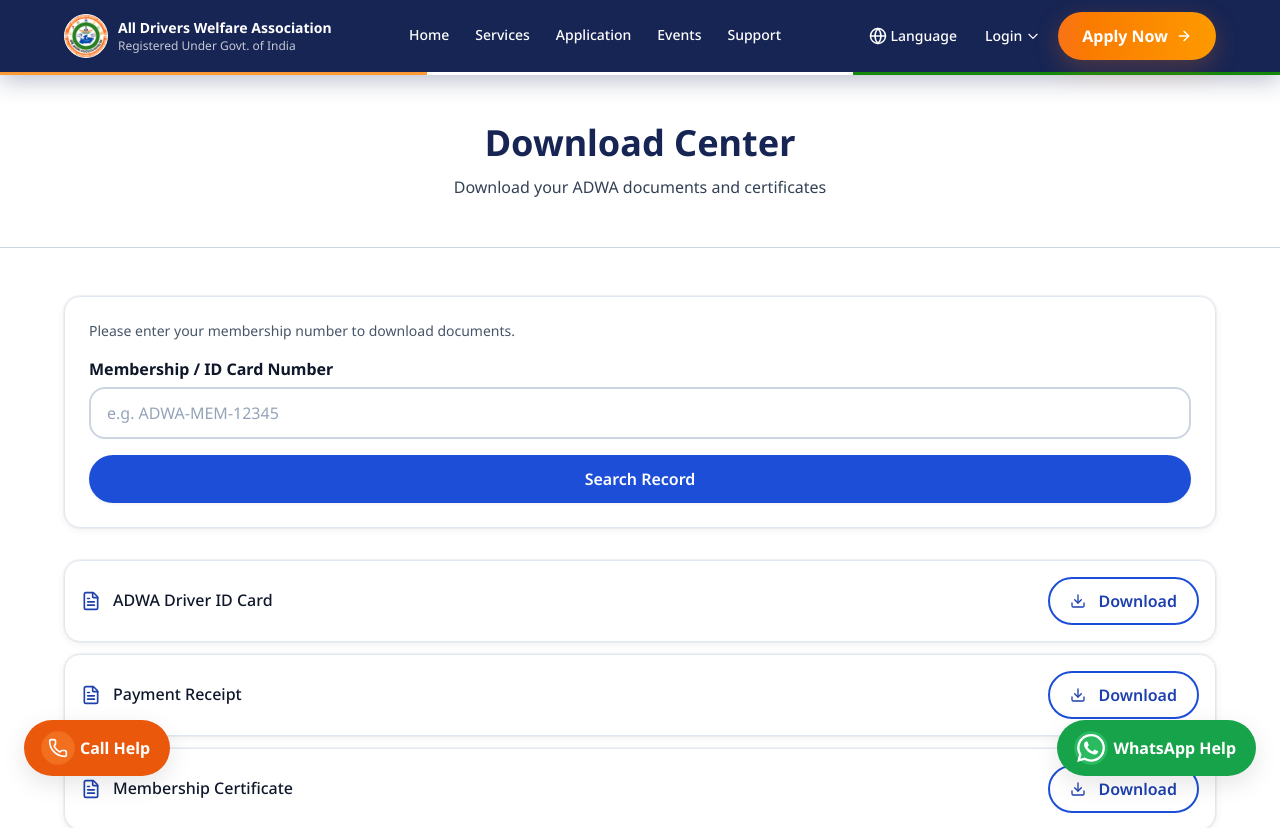
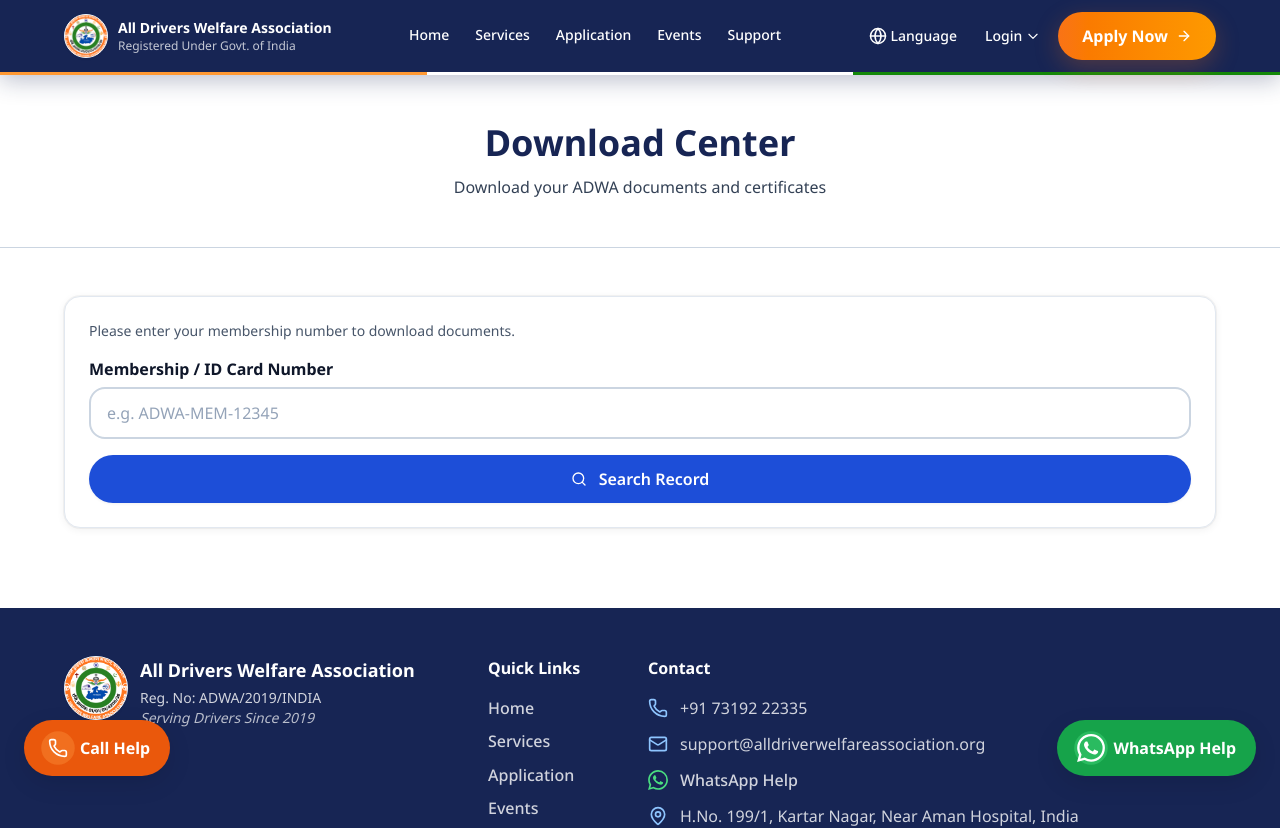
Before and after one commit to Callybre-Pvt-Ltd/ADWA-FE, a React (Vite) app: page /download in a window 1280 px wide. Shown: the top 828 px of the page. Built offline with nearby package versions, Linux system fonts and the light colour scheme.

Commit message:
feat: public download service

```diff
--- /dev/null
+++ b/src/hooks/usePublicDocuments.ts
@@ -0,0 +1,12 @@
+import { useQuery } from '@tanstack/react-query'
+import { publicDocumentsService } from '../services'
+
+export function usePublicDocuments(memberNumber: string, enabled: boolean) {
+  return useQuery({
+    queryKey: ['public-documents', memberNumber],
+    queryFn: () => publicDocumentsService.getDocuments(memberNumber),
+    enabled,
+    staleTime: 0,
+    retry: false,
+  })
+}
--- a/src/i18n/locales/en/pages.json
+++ b/src/i18n/locales/en/pages.json
@@ -340,7 +340,14 @@
     "howStep2Title": "Select Document",
     "howStep2Desc": "Choose the document you want to download.",
     "howStep3Title": "Download PDF",
-    "howStep3Desc": "Click Download to get your document instantly."
+    "howStep3Desc": "Click Download to get your document instantly.",
+    "requiredMsg": "Please enter your membership number.",
+    "notFoundTitle": "Record Not Found",
+    "notFoundMsg": "No membership record found with the provided membership number. Please verify and try again.",
+    "foundFor": "Showing documents for {{name}}",
+    "idCard": "ADWA Driver ID Card",
+    "receipt": "Payment Receipt",
+    "certificate": "Membership Certificate"
   },
   "rules": {
     "title": "Rules & Guidelines",
--- a/src/i18n/locales/hi/pages.json
+++ b/src/i18n/locales/hi/pages.json
@@ -340,7 +340,14 @@
     "howStep2Title": "दस्तावेज़ चुनें",
     "howStep2Desc": "वह दस्तावेज़ चुनें जो आप डाउनलोड करना चाहते हैं।",
     "howStep3Title": "PDF डाउनलोड करें",
-    "howStep3Desc": "अपना दस्तावेज़ तुरंत पाने के लिए डाउनलोड पर क्लिक करें।"
+    "howStep3Desc": "अपना दस्तावेज़ तुरंत पाने के लिए डाउनलोड पर क्लिक करें।",
+    "requiredMsg": "कृपया अपना सदस्यता नंबर दर्ज करें।",
+    "notFoundTitle": "रिकॉर्ड नहीं मिला",
+    "notFoundMsg": "दिए गए सदस्यता नंबर से कोई रिकॉर्ड नहीं मिला। कृपया जाँचें और पुनः प्रयास करें।",
+    "foundFor": "{{name}} के लिए दस्तावेज़ दिखाए जा रहे हैं",
+    "idCard": "ADWA ड्राइवर आईडी कार्ड",
+    "receipt": "भुगतान रसीद",
+    "certificate": "सदस्यता प्रमाणपत्र"
   },
   "rules": {
     "title": "नियम एवं दिशानिर्देश",
--- a/src/pages/public/DownloadPage.tsx
+++ b/src/pages/public/DownloadPage.tsx
@@ -1,49 +1,129 @@
+import { useState } from 'react'
 import { useTranslation } from 'react-i18next'
 import { useForm } from 'react-hook-form'
-import { Download, FileText } from 'lucide-react'
+import { AlertCircle, Download, FileText, Search } from 'lucide-react'
 import { PageHero } from '@/components/shared/PageHero'
 import { Input } from '@/components/ui/input'
 import { Label } from '@/components/ui/label'
 import { Button } from '@/components/ui/button'
+import { usePublicDocuments } from '@/hooks/usePublicDocuments'
+import type { DocumentAvailability } from '@/services/api/publicDocuments.service'
 
 type DownloadForm = { membershipNumber: string }
 
-const DOCUMENTS = [
-  { id: 'id-card', label: 'ADWA Driver ID Card' },
-  { id: 'receipt', label: 'Payment Receipt' },
-  { id: 'certificate', label: 'Membership Certificate' },
-]
-
 export default function DownloadPage() {
   const { t } = useTranslation('pages')
-  const { register, handleSubmit } = useForm<DownloadForm>()
+  const [memberNumber, setMemberNumber] = useState<string | null>(null)
+  const {
+    register,
+    handleSubmit,
+    formState: { errors },
+  } = useForm<DownloadForm>()
+
+  const { data, isLoading, isFetching, isError, refetch } = usePublicDocuments(
+    memberNumber ?? '',
+    !!memberNumber,
+  )
+
+  const onSearch = handleSubmit((form) => {
+    setMemberNumber(form.membershipNumber.trim())
+  })
+
+  const documents: { id: string; label: string; doc: DocumentAvailability }[] = data
+    ? [
+        { id: 'id-card', label: t('downloads.idCard'), doc: data.idCard },
+        { id: 'receipt', label: t('downloads.receipt'), doc: data.paymentReceipt },
+        { id: 'certificate', label: t('downloads.certificate'), doc: data.certificate },
+      ]
+    : []
 
   return (
     <div className="bg-white">
       <PageHero title={t('downloads.title')} subtitle={t('downloads.subtitle')} />
       <section className="section-padding">
         <div className="container-wide max-w-2xl mx-auto">
-          <form onSubmit={handleSubmit(() => {})} className="surface-card p-6 space-y-4 mb-8">
+          <form onSubmit={onSearch} className="surface-card p-6 space-y-4 mb-8">
             <p className="text-sm text-neutral-600">{t('downloads.note')}</p>
             <div>
               <Label htmlFor="membershipNumber">{t('renewal.membershipNumber')}</Label>
-              <Input id="membershipNumber" {...register('membershipNumber')} placeholder={t('renewal.membershipPlaceholder')} className="mt-1" />
+              <Input
+                id="membershipNumber"
+                {...register('membershipNumber', { required: true, minLength: 3 })}
+                placeholder={t('renewal.membershipPlaceholder')}
+                className="mt-1"
+              />
+              {errors.membershipNumber && (
+                <p className="text-sm text-red-600 mt-1">{t('downloads.requiredMsg')}</p>
+              )}
             </div>
-            <Button type="submit" className="w-full">{t('track.searchBtn')}</Button>
+            <Button
+              type="submit"
+              className="w-full"
+              loading={isFetching && !!memberNumber}
+              loadingText={t('common:buttons.searching', 'Searching…')}
+            >
+              <Search className="h-4 w-4 mr-1" /> {t('track.searchBtn')}
+            </Button>
           </form>
+
+          {memberNumber && isLoading && (
+            <div className="surface-card p-6 text-center text-neutral-500">
+              {t('common:buttons.searching', 'Searching…')}
+            </div>
+          )}
+
+          {memberNumber && isError && (
+            <div className="surface-card p-6 text-center mb-8">
+              <AlertCircle className="h-10 w-10 text-red-500 mx-auto" />
+              <h3 className="mt-3 font-bold text-neutral-900">{t('downloads.notFoundTitle')}</h3>
+              <p className="mt-2 text-sm text-neutral-500">{t('downloads.notFoundMsg')}</p>
+              <Button
+                variant="outline"
+                className="mt-4"
+                onClick={() => refetch()}
+                loading={isFetching}
+                loadingText={t('common:buttons.searching', 'Trying again…')}
+              >
+                Try Again
+              </Button>
+            </div>
+          )}
+
+          {data && (
+            <>
+              <p className="mb-4 rounded-xl bg-blue-50 border border-blue-200 px-4 py-3 text-sm text-blue-900">
+                {t('downloads.foundFor', { name: data.fullName })}
+              </p>
               <div className="space-y-3">
-            {DOCUMENTS.map((doc) => (
-              <div key={doc.id} className="surface-card flex items-center justify-between p-4">
-                <div className="flex items-center gap-3">
-                  <FileText className="h-5 w-5 text-royal-700" />
-                  <span className="font-medium text-neutral-900">{doc.label}</span>
+                {documents.map(({ id, label, doc }) => (
+                  <div
+                    key={id}
+                    className="surface-card flex items-center justify-between gap-3 p-4"
+                  >
+                    <div className="flex min-w-0 items-center gap-3">
+                      <FileText className="h-5 w-5 shrink-0 text-royal-700" />
+                      <div className="min-w-0">
+                        <span className="block font-medium text-neutral-900">{label}</span>
+                        {!doc.available && doc.reason && (
+                          <span className="text-xs text-neutral-500">{doc.reason}</span>
+                        )}
                       </div>
-                <Button size="sm" variant="outline">
+                    </div>
+                    <Button
+                      size="sm"
+                      variant="outline"
+                      disabled={!doc.available}
+                      onClick={() => {
+                        if (doc.downloadUrl) window.open(doc.downloadUrl, '_blank')
+                      }}
+                    >
                       <Download className="h-4 w-4 mr-1" /> {t('downloads.download')}
                     </Button>
                   </div>
                 ))}
               </div>
+            </>
+          )}
         </div>
       </section>
     </div>
--- /dev/null
+++ b/src/services/api/publicDocuments.service.ts
@@ -0,0 +1,31 @@
+import { apiClient, unwrapResponse } from './client'
+import { extractError, toCamelCase } from './mappers'
+import type { APIResponse } from '@/types/api.types'
+
+export type DocumentAvailability = {
+  available: boolean
+  downloadUrl: string | null
+  expiresIn: number | null
+  reason: string | null
+}
+
+export type PublicDocuments = {
+  memberNumber: string
+  fullName: string
+  idCard: DocumentAvailability
+  paymentReceipt: DocumentAvailability
+  certificate: DocumentAvailability
+}
+
+export const publicDocumentsService = {
+  async getDocuments(memberNumber: string): Promise<PublicDocuments> {
+    try {
+      const { data } = await apiClient.get<APIResponse<Record<string, unknown>>>(
+        `/public/documents/${encodeURIComponent(memberNumber)}`,
+      )
+      return toCamelCase<PublicDocuments>(unwrapResponse(data))
+    } catch (error) {
+      throw await extractError(error)
+    }
+  },
+}
--- a/src/services/index.ts
+++ b/src/services/index.ts
@@ -12,3 +12,4 @@
 export { dashboardService } from './api/dashboard.service'
 export { authService } from './api/auth.service'
 export { verificationService } from './api/verification.service'
+export { publicDocumentsService } from './api/publicDocuments.service'
```
Lines whose indentation alone changed are shown as unchanged.
